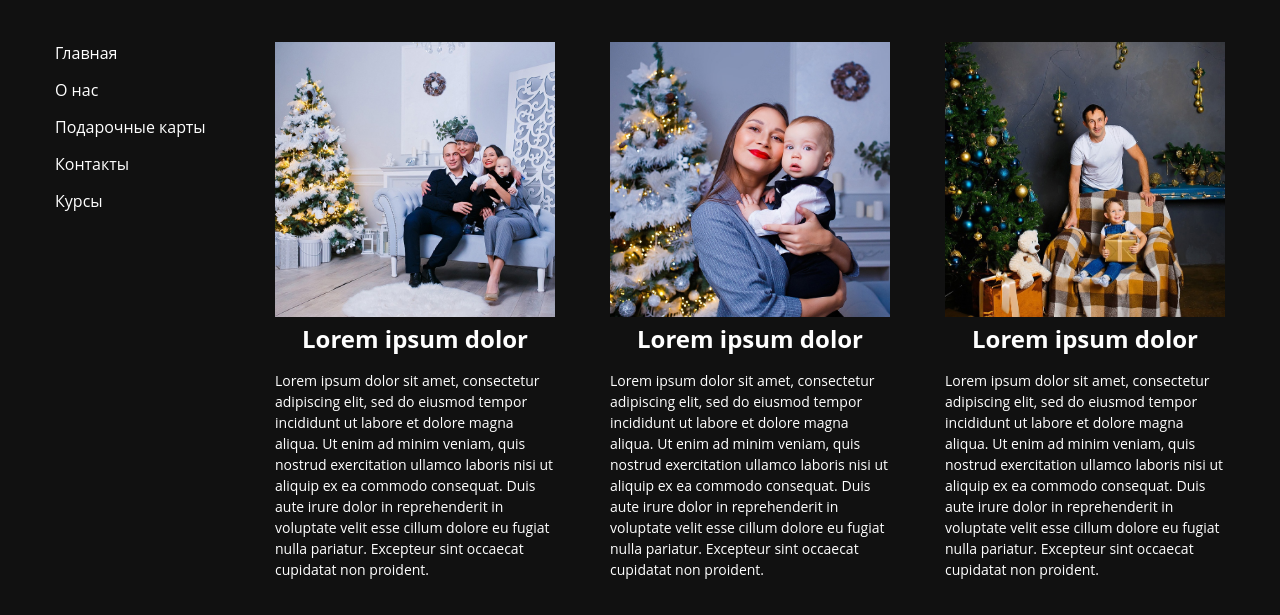
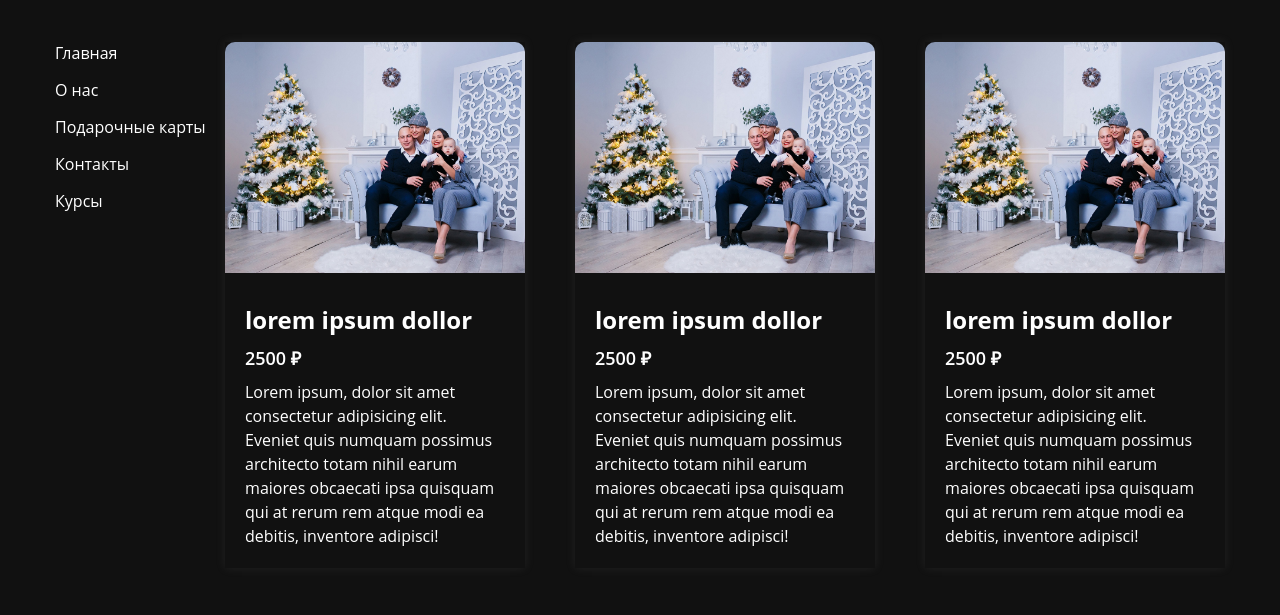
Before and after one commit to MXcray/valeria, a website: page foto_school.html in a window 1280 px wide. Shown: the part 127-742 px from the top of the page. Drawn offline with Linux system fonts and the light colour scheme.

Commit message:
'прайс'

```diff
--- a/css/main_page.css
+++ b/css/main_page.css
@@ -200,7 +200,7 @@ body {
 	padding-right: 30px;
 }
 /* ==========================School========================= */
-.cards-block {
+/* .cards-block {
 	margin-left: 170px;
 	display: flex;
 	justify-content: space-between;
@@ -214,16 +214,17 @@ body {
 .block_card p {
 	text-align: left;
 }
-.block_card img {
+.block_card img { */
 	/* width: 100%; */
-	object-fit: cover;
+	/* object-fit: cover;
 }
 .block_card p {
 	font-size: 14px;
 	padding-top: 15px;
 	line-height: 1.5em;
 }
-.school__btn a {
+*/
+/* .school__btn a {
 	text-decoration: none;
 	color: #fff;
 }
@@ -231,4 +232,49 @@ body {
 	width: 30%;
 	display: block;
 	margin: 0 auto;
+}  */
+/* new card */
+.products {
+	display: flex;
+	margin-left: 170px;
+	width: 100%;
+	justify-content: space-between;
+	flex-wrap: wrap;
 }
+.product {
+	width: 30%;
+	box-shadow: 0px 0px 10px rgb(184, 184, 184, .1);
+	margin-bottom: 50px;
+}
+.product:hover {
+	border-radius: 10px 10px 0 0;
+	box-shadow: 0px 0px 10px rgb(184, 184, 184, .4);
+	cursor: pointer;
+}
+.product img {
+	width: 100%;
+	border-radius: 10px 10px 0 0;
+}
+.product__text {
+	padding: 20px;
+}
+.product__title {
+	font-size: 24px;
+	padding-top: 5px;
+}
+.product__price {
+	font-size: 18px;
+	font-weight: 600;
+	padding: 10px 0;
+}
+.product__description {
+	line-height: 1.5em;
+}
+.school__btn {
+	display: block;
+	width: 30%;
+}
+.school__btn a {
+	color: #fff;
+	text-decoration: none;
+}
--- a/foto_school.html
+++ b/foto_school.html
@@ -29,8 +29,7 @@
 					<a href="foto_school.html" class="nav__link">Курсы</a>
 
 				</nav>
-				<div class="cards-block">
-					<!-- <div align='center' class='cards'> -->
+				<!-- <div class="cards-block">
 					<div class='block_card'>
 						<img class='card_img' src="img\family\1.jpg">
 						<h2>Lorem ipsum dolor</h2>
@@ -59,9 +58,41 @@
 							sint occaecat cupidatat non proident.</p>
 					</div>
 
-					<!-- </div> -->
 					<button class="button_form school__btn"><a href='card.html'>Записаться</a></button>
 
+				</div> -->
+				<div class="products">
+					<div class="product">
+						<img src="img/family/1.jpg" alt=""> <!-- Картинка -->
+						<div class="product__text">
+							<h5 class="product__title">lorem ipsum dollor</h5> <!-- Название -->
+							<p class="product__price">2500 &#8381</p> <!-- Цена -->
+							<p class="product__description">Lorem ipsum, dolor sit amet consectetur adipisicing elit.
+								Eveniet quis numquam possimus architecto totam nihil earum maiores obcaecati ipsa
+								quisquam qui at rerum rem atque modi ea debitis, inventore adipisci!</p>
+						</div>
+					</div>
+					<div class="product">
+						<img src="img/family/1.jpg" alt=""> <!-- Картинка -->
+						<div class="product__text">
+							<h5 class="product__title">lorem ipsum dollor</h5> <!-- Название -->
+							<p class="product__price">2500 &#8381</p> <!-- Цена -->
+							<p class="product__description">Lorem ipsum, dolor sit amet consectetur adipisicing elit.
+								Eveniet quis numquam possimus architecto totam nihil earum maiores obcaecati ipsa
+								quisquam qui at rerum rem atque modi ea debitis, inventore adipisci!</p>
+						</div>
+					</div>
+					<div class="product">
+						<img src="img/family/1.jpg" alt=""> <!-- Картинка -->
+						<div class="product__text">
+							<h5 class="product__title">lorem ipsum dollor</h5> <!-- Название -->
+							<p class="product__price">2500 &#8381</p> <!-- Цена -->
+							<p class="product__description">Lorem ipsum, dolor sit amet consectetur adipisicing elit.
+								Eveniet quis numquam possimus architecto totam nihil earum maiores obcaecati ipsa
+								quisquam qui at rerum rem atque modi ea debitis, inventore adipisci!</p>
+						</div>
+					</div>
+					<button class="button_form school__btn"><a href='card.html'>Записаться</a></button>
 				</div>
 			</div>
 		</div>
```
